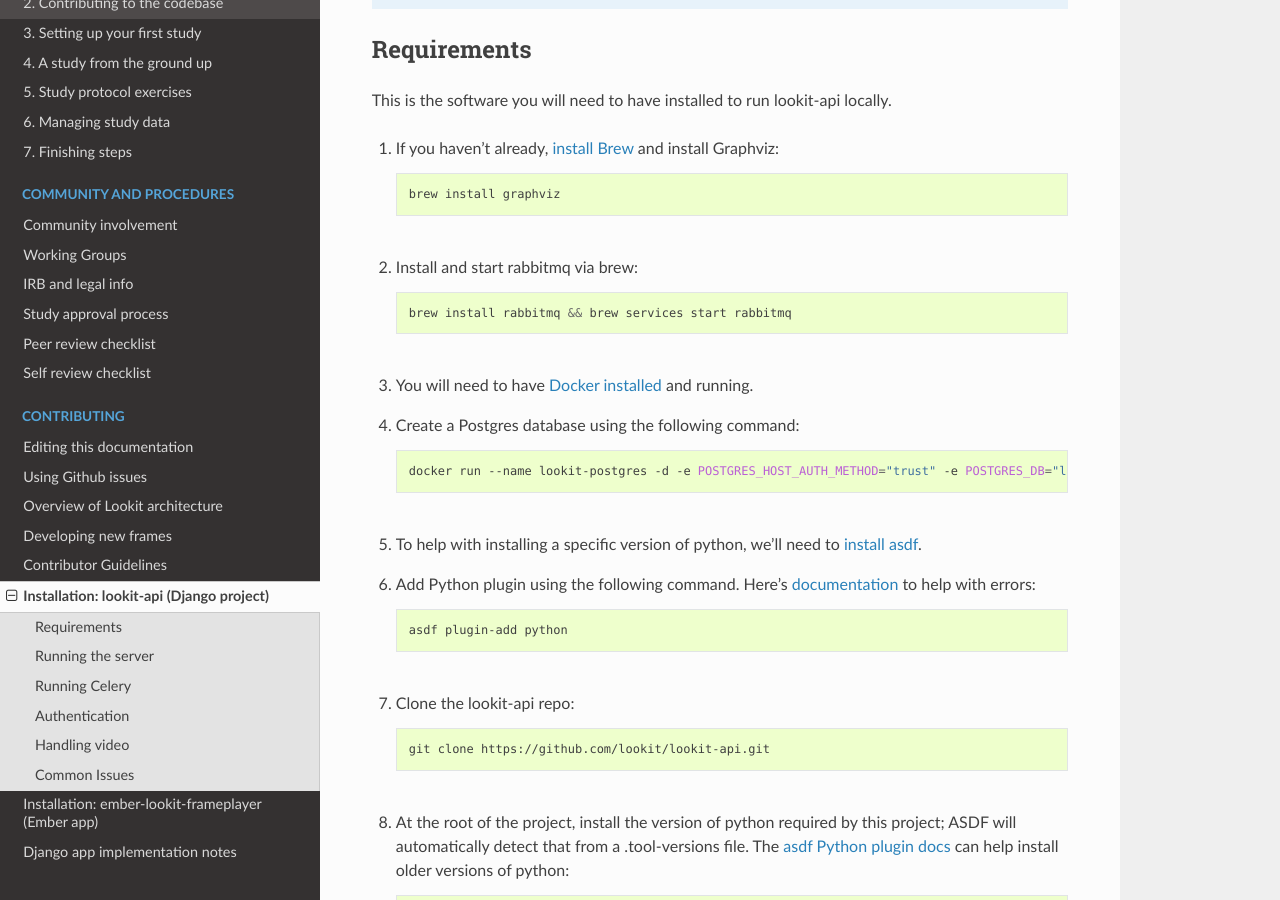
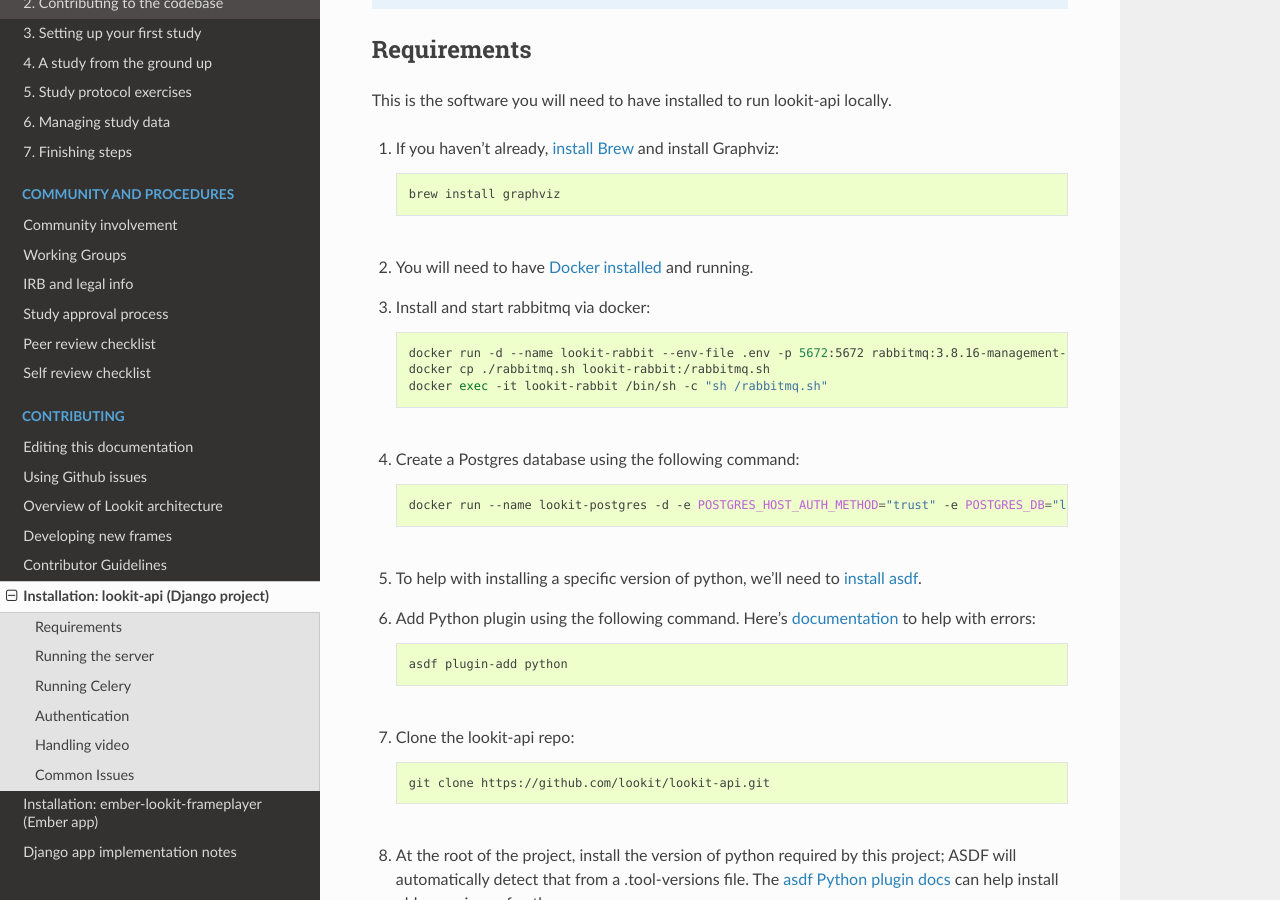
Before and after one commit to lookit/lookit-docs, a Sphinx documentation site: the page built from docs/source/install-django-project.rst, in a window 1280 px wide and 900 px high, scrolled down 583 px. Built offline with Sphinx 7.4.7 and the Read the Docs theme 2.0.0, drawn with Linux system fonts in a browser that asks for light colours; some of the changed text lies outside the part shown.

Commit message:
Update rabbitmq install instructions

```diff
--- a/docs/source/install-django-project.rst
+++ b/docs/source/install-django-project.rst
@@ -32,13 +32,15 @@
    .. code-block:: shell
 
       brew install graphviz
-#. Install and start rabbitmq via brew:
+#. You will need to have `Docker installed <https://docs.docker.com/docker-for-mac/install/>`__ and running.
+#. Install and start rabbitmq via docker:
 
    .. code-block:: shell
 
-      brew install rabbitmq && brew services start rabbitmq
+      docker run -d --name lookit-rabbit --env-file .env -p 5672:5672 rabbitmq:3.8.16-management-alpine
+      docker cp ./rabbitmq.sh lookit-rabbit:/rabbitmq.sh
+      docker exec -it lookit-rabbit /bin/sh -c "sh /rabbitmq.sh"
 
-#. You will need to have `Docker installed <https://docs.docker.com/docker-for-mac/install/>`__ and running.
 #. Create a Postgres database using the following command:
 
    .. code-block:: shell
@@ -135,13 +137,13 @@
 
 .. code-block:: shell
 
-   brew services list
+   docker ps -f name=lookit-rabbit
 
 If rabbitmq is not running, you can start it using:
 
 .. code-block:: shell
 
-   brew services start rabbitmq
+   docker start lookit-rabbit
 
 Then use the invoke command to start the celery worker:
 
```
